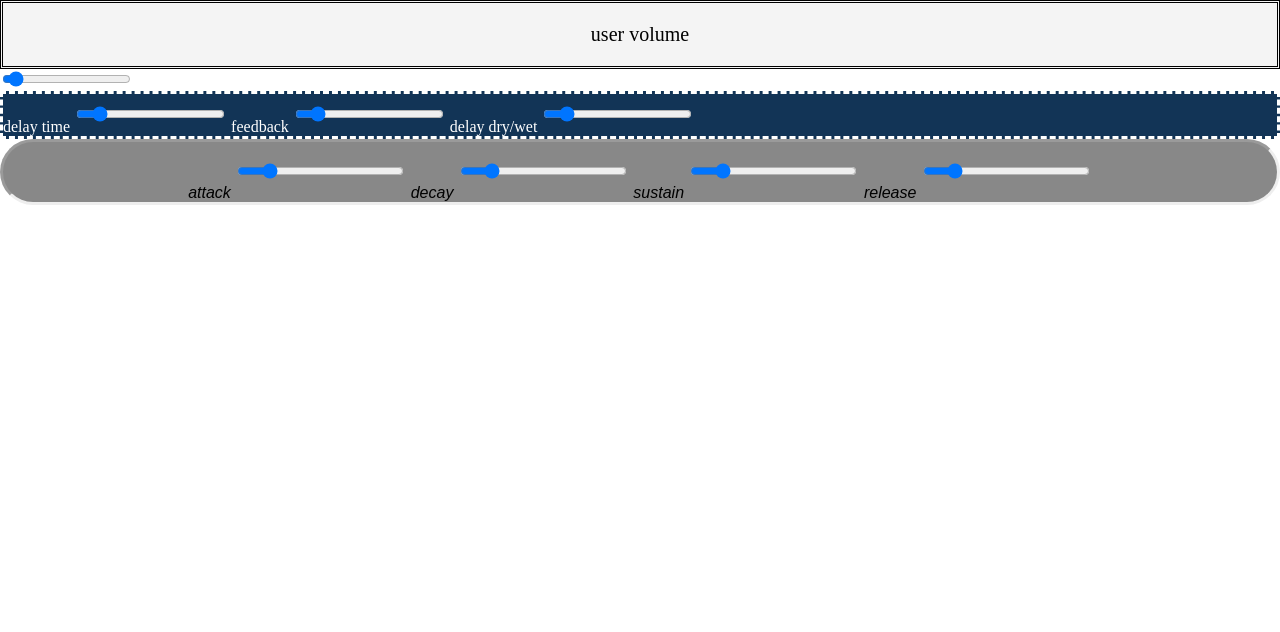
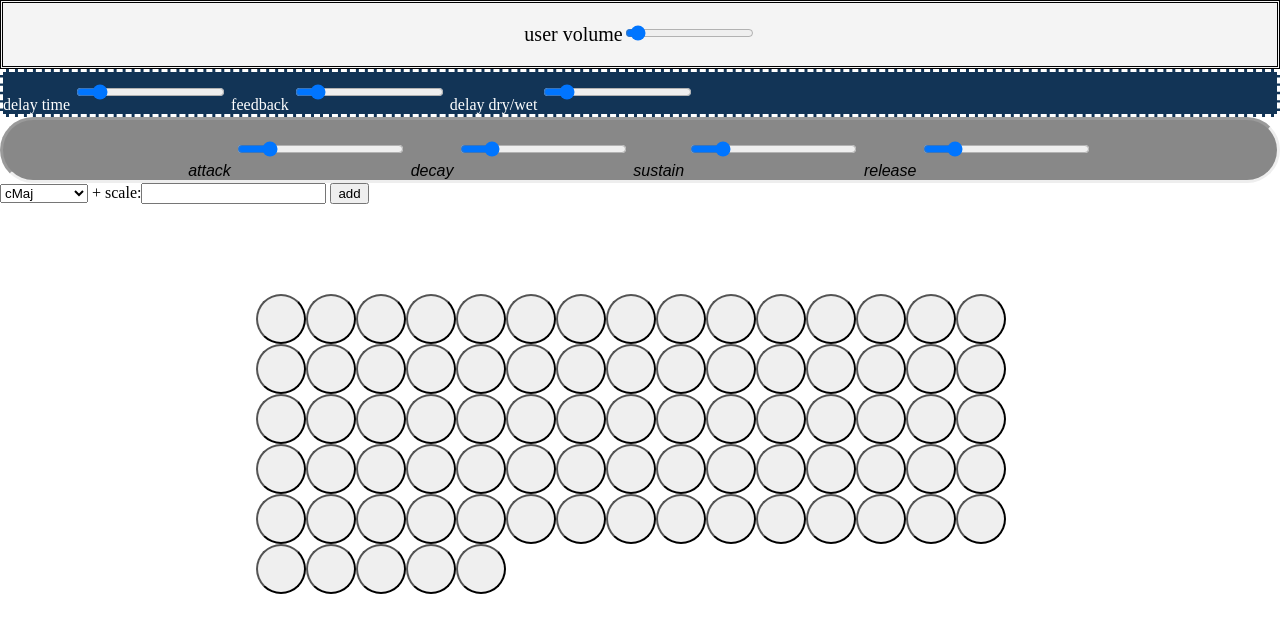
Before and after one commit to il41/netjam, a website: page www/index.html in a window 1280 px wide. Drawn offline with nearby package versions, Linux system fonts and the light colour scheme; no server answers.

Commit message:
added scale gui form enter button

```diff
--- a/www/css/styles.css
+++ b/www/css/styles.css
@@ -74,16 +74,16 @@ matrixdiv {
     box-sizing: border-box;
     display: inline-block;
     margin: 20%;
-    margin-top: 20px;
-    margin-top: 20px;
+    margin-top: 7%;
+    margin-bottom: 7%;
 }
 
-@media only screen and (min-width: 1px) and (max-width: 1000px){
+@media only screen and (min-width: 1px) and (max-width: 600){
 
   matrixdiv {
       box-sizing: border-box;
       display: inline-block;
-      margin: 10%;
+      margin: 1%;
   }
 
 }
--- a/www/index.html
+++ b/www/index.html
@@ -6,7 +6,7 @@
         <link rel="stylesheet" href="css/styles.css">
     </head>
     <body>
-      <div class="gui" id "outputScreen">user volume</div><input type="range" min="1" max="1000" value="50" class="slider" id="userVolume"></div>
+      <div class="gui" id "outputScreen">user volume<input type="range" min="1" max="1000" value="50" class="slider" id="userVolume"></div>
       <div class= "noselect">
       <div class="delaycontainer">
         delay time
@@ -27,7 +27,19 @@
         <x>release</x>
         <input type="range" min="1" max="1000" value="50" class="slider" id="release">
       </div>
-
+        <div class="scale">
+          <select name="scales" id="scaleSelect">
+            <option value="cMaj">cMaj</option>
+            <option value="cMin">cMin</option>
+            <option value="fifthcircle">fifthcircle</option>
+            <option value="fourthcircle">fourthcircle</option>
+          </select>
+        <!-- <textarea name="message" rows="1" cols="130">
+          Write your own scale here. For example: ['C4','Eb2','Bb5','D6'] or ['C#3','G#3','C#4','G#4','C#5','G#5']
+        </textarea> -->
+        + scale:<input type="scale" id="scaleinput">
+        <input type="submit" value="add">
+        </div>
 
         <script src="/socket.io/socket.io.js"></script>
         <script src="js/Tone.min.js"></script>
--- a/www/js/VolumeMeter.js
+++ b/www/js/VolumeMeter.js
@@ -3,7 +3,7 @@ class VolumeMeter{
 		}).connect(meter).toMaster();
 
 		//drawing the FFT
-		var meterContext = $("<canvas>",{
+		let meterContext = $("<canvas>",{
 			"id" : "fft"
 		}).appendTo("#volume").get(0).getContext("2d");
 		var meterGraident;
--- a/www/js/main.js
+++ b/www/js/main.js
@@ -1,8 +1,15 @@
+let cMaj = ['C3','D3','E3','F3','G3','A4','B4','C4','D4','E4','G4']
+let cMin = ['C3','D3','Eb3','F3','G3','Ab4','Bb4','C4','D4','Eb4','G4']
+let fivecircle = ['G3','C3','G4','D3','A4','E4','B5','F#5','C#6','G#6','D#6','A#7','F7','C7']
+let fourcircle = ['C3','F4','Bb5','Eb5','Ab6','Db6','Gb6','B7','E7','A7']
 // here we create a socket variable (our connection to the server) using the
 // socket.io library (included in the index.html page)
 const socket = io()
 
-let cMajorScale = ['D3','F3','G3','A3','Bb3','C4','D4','Eb4','F4','G4','A4','Bb4','C5','D5','Eb5','F5','G5','A5','Bb5','D6']
+let scale = ['D3','F3','G3','A3','Bb3','C4','D4','Eb4','F4','G4','A4','Bb4','C5','D5','Eb5','F5','G5','A5','Bb5','D6']
+var scaleSelect = document.getElementById("scaleSelect");
+//scaleSelect.value = scale
+
 const comp = new Tone.Compressor().toMaster()
 const user = new Tone.Gain()
 user.connect(comp)
@@ -16,16 +23,14 @@ const inputnode = new Tone.Gain()
 inputnode.connect(delay)
 inputnode.connect(delayDry)
 
-let matrix = document.createElement("matrixdiv"){
-  this.style.
-}
+let matrix = document.createElement("matrixdiv")
 document.body.appendChild(matrix)
 
 let buttonArr = []
-for(let i = 0; i < 50; i++){
-  let idx = i % cMajorScale.length
+for(let i = 0; i < 80; i++){
+  let idx = i % scale.length
   let parent = matrix
-  let b = new SineButton(cMajorScale[idx],parent,inputnode)
+  let b = new SineButton(scale[idx],parent,inputnode)
   buttonArr.push(b)
 }
 
@@ -77,7 +82,7 @@ delayDryWet.addEventListener('change',()=>{
     let slider = document.body.querySelector("#delaydrywet")
     console.log(slider.value)
     let outputScreen = document.body.querySelector("#outputScreen")
-    outputScreen.innerHTML = slider.value
+    outputScreen.innerHTML = wetvalue
     console.log(slider.value)
   }
 )
@@ -99,4 +104,4 @@ document.addEventListener('keydown',function(e){
         console.log(button)
         button.play()
         button.noteOff()
-      })
+})
```
